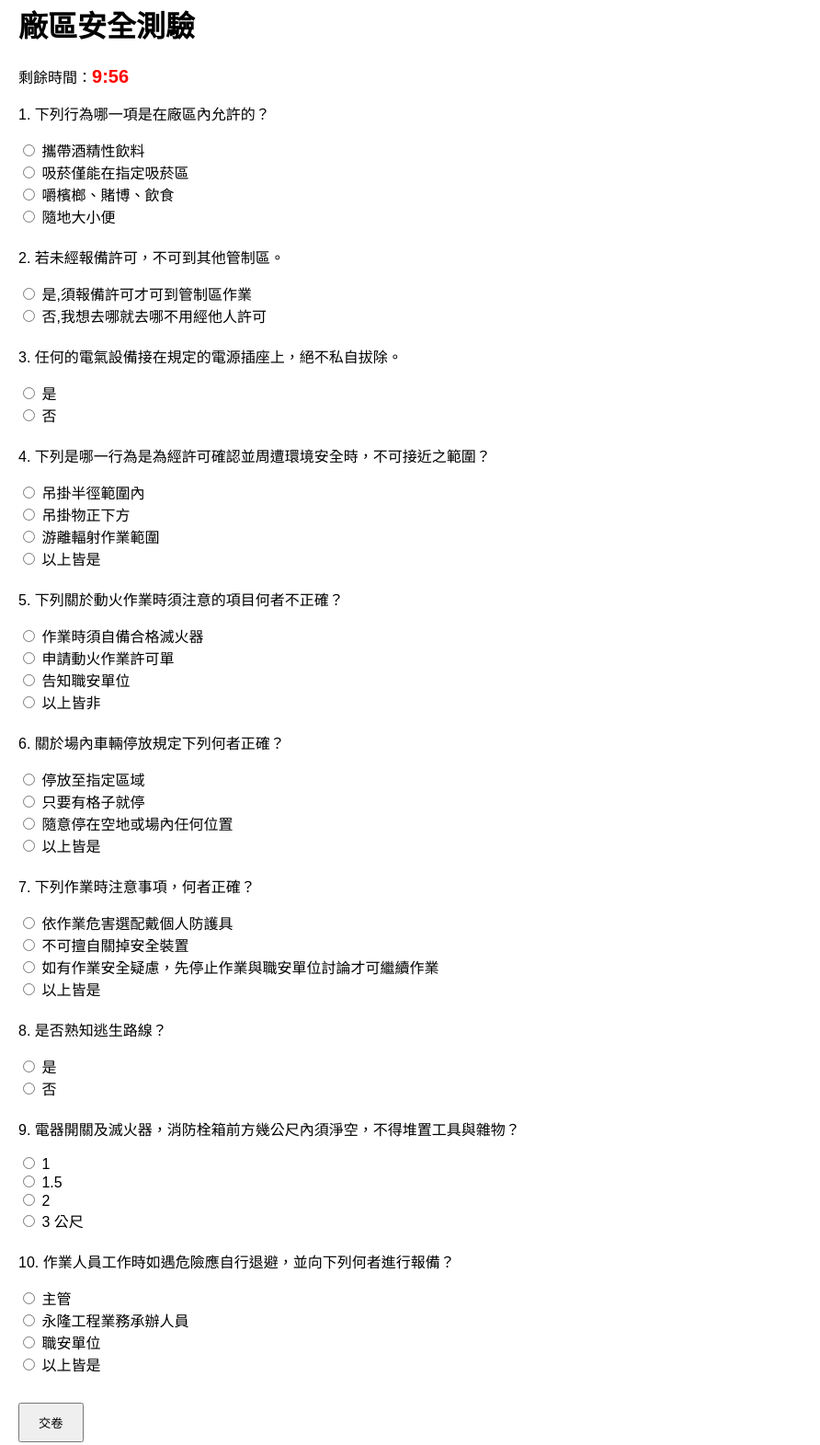
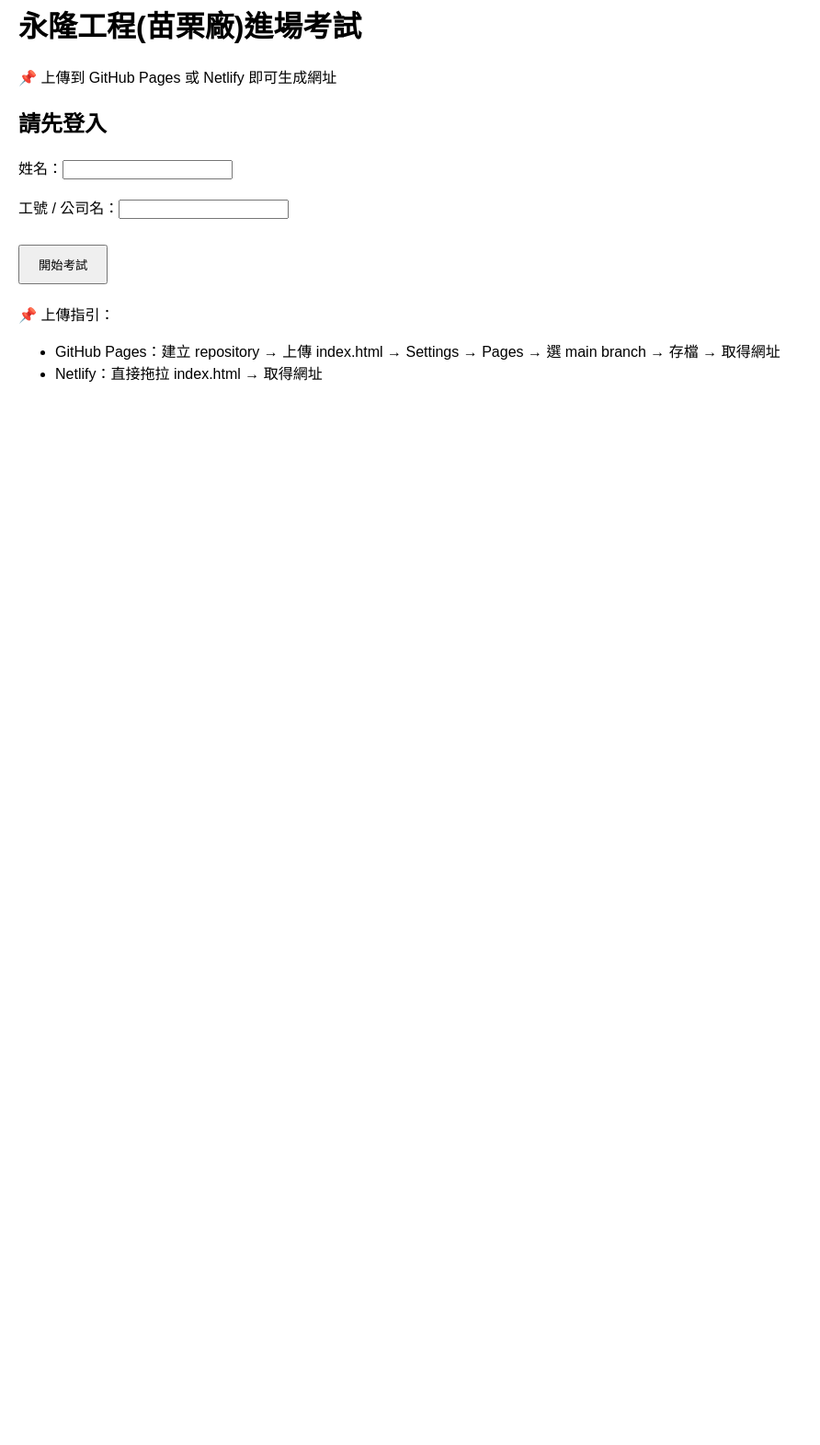
Before and after one commit to ret1508/YLM, a plain HTML site: page index.html in a window 1280 px wide. Shown: the part 18-1589 px from the top of the page at 92% size, without its empty margins (0-892 px from the left). After the commit the page ends 800 px from the top, so only its background shows below. Drawn offline with Linux system fonts and the light colour scheme.

Commit message:
Update index.html

```diff
--- a/index.html
+++ b/index.html
@@ -2,18 +2,31 @@
 <html lang="zh-TW">
 <head>
   <meta charset="UTF-8">
-  <title>廠區安全測驗</title>
+  <title>永隆工程(苗栗廠)進場考試</title>
   <style>
     body { font-family: Arial, sans-serif; margin: 20px; }
+    .hidden { display: none; }
     .question { margin-bottom: 20px; }
     button { padding: 10px 20px; margin-top: 10px; }
     #timer { font-size: 20px; font-weight: bold; color: red; }
-    .correct { color: green; font-weight: bold; }
-    .wrong { color: red; font-weight: bold; }
   </style>
 </head>
 <body>
-  <h1>廠區安全測驗</h1>
+  <h1>永隆工程(苗栗廠)進場考試</h1>
+
+  <p>📌 上傳到 GitHub Pages 或 Netlify 即可生成網址</p>
+
+  <!-- 登入頁 -->
+  <div id="loginSection">
+    <h2>請先登入</h2>
+    <label>姓名：<input type="text" id="name"></label><br><br>
+    <label>工號 / 公司名：<input type="text" id="employeeId"></label><br><br>
+    <button onclick="startQuiz()">開始考試</button>
+  </div>
+
+  <!-- 考試頁 -->
+  <div id="quizSection" class="hidden">
+    <p>考生姓名：<span id="displayName"></span>　工號/公司名：<span id="displayId"></span></p>
     <p>剩餘時間：<span id="timer">10:00</span></p>
 
     <form id="quizForm">
@@ -25,170 +38,58 @@
         <label><input type="radio" name="q1" value="C"> 嚼檳榔、賭博、飲食</label><br>
         <label><input type="radio" name="q1" value="D"> 隨地大小便</label>
       </div>
-
-    <!-- 題目 2 -->
-    <div class="question">
-      <p>2. 若未經報備許可，不可到其他管制區。</p>
-      <label><input type="radio" name="q2" value="A"> 是,須報備許可才可到管制區作業</label><br>
-      <label><input type="radio" name="q2" value="B"> 否,我想去哪就去哪不用經他人許可</label>
+      <!-- 題目 2-10 可依需求添加 -->
+      <button type="button" onclick="submitQuiz()">交卷</button>
+    </form>
   </div>
 
-    <!-- 題目 3 -->
-    <div class="question">
-      <p>3. 任何的電氣設備接在規定的電源插座上，絕不私自拔除。</p>
-      <label><input type="radio" name="q3" value="A"> 是</label><br>
-      <label><input type="radio" name="q3" value="B"> 否</label>
-    </div>
-
-    <!-- 題目 4 -->
-    <div class="question">
-      <p>4. 下列是哪一行為是為經許可確認並周遭環境安全時，不可接近之範圍？</p>
-      <label><input type="radio" name="q4" value="A"> 吊掛半徑範圍內</label><br>
-      <label><input type="radio" name="q4" value="B"> 吊掛物正下方</label><br>
-      <label><input type="radio" name="q4" value="C"> 游離輻射作業範圍</label><br>
-      <label><input type="radio" name="q4" value="D"> 以上皆是</label>
-    </div>
-
-    <!-- 題目 5 -->
-    <div class="question">
-      <p>5. 下列關於動火作業時須注意的項目何者不正確？</p>
-      <label><input type="radio" name="q5" value="A"> 作業時須自備合格滅火器</label><br>
-      <label><input type="radio" name="q5" value="B"> 申請動火作業許可單</label><br>
-      <label><input type="radio" name="q5" value="C"> 告知職安單位</label><br>
-      <label><input type="radio" name="q5" value="D"> 以上皆非</label>
-    </div>
-
-    <!-- 題目 6 -->
-    <div class="question">
-      <p>6. 關於場內車輛停放規定下列何者正確？</p>
-      <label><input type="radio" name="q6" value="A"> 停放至指定區域</label><br>
-      <label><input type="radio" name="q6" value="B"> 只要有格子就停</label><br>
-      <label><input type="radio" name="q6" value="C"> 隨意停在空地或場內任何位置</label><br>
-      <label><input type="radio" name="q6" value="D"> 以上皆是</label>
-    </div>
-
-    <!-- 題目 7 -->
-    <div class="question">
-      <p>7. 下列作業時注意事項，何者正確？</p>
-      <label><input type="radio" name="q7" value="A"> 依作業危害選配戴個人防護具</label><br>
-      <label><input type="radio" name="q7" value="B"> 不可擅自關掉安全裝置</label><br>
-      <label><input type="radio" name="q7" value="C"> 如有作業安全疑慮，先停止作業與職安單位討論才可繼續作業</label><br>
-      <label><input type="radio" name="q7" value="D"> 以上皆是</label>
-    </div>
-
-    <!-- 題目 8 -->
-    <div class="question">
-      <p>8. 是否熟知逃生路線？</p>
-      <label><input type="radio" name="q8" value="A"> 是</label><br>
-      <label><input type="radio" name="q8" value="B"> 否</label>
-    </div>
-
-    <!-- 題目 9 -->
-    <div class="question">
-      <p>9. 電器開關及滅火器，消防栓箱前方幾公尺內須淨空，不得堆置工具與雜物？</p>
-      <label><input type="radio" name="q9" value="A"> 1</label><br>
-      <label><input type="radio" name="q9" value="B"> 1.5</label><br>
-      <label><input type="radio" name="q9" value="C"> 2</label><br>
-      <label><input type="radio" name="q9" value="D"> 3 公尺</label>
-    </div>
-
-    <!-- 題目 10 -->
-    <div class="question">
-      <p>10. 作業人員工作時如遇危險應自行退避，並向下列何者進行報備？</p>
-      <label><input type="radio" name="q10" value="A"> 主管</label><br>
-      <label><input type="radio" name="q10" value="B"> 永隆工程業務承辦人員</label><br>
-      <label><input type="radio" name="q10" value="C"> 職安單位</label><br>
-      <label><input type="radio" name="q10" value="D"> 以上皆是</label>
-    </div>
-
-    <button type="button" onclick="submitQuiz()">交卷</button>
-    <button type="button" id="retryBtn" style="display:none;" onclick="resetQuiz()">重新測驗</button>
-  </form>
-
+  <!-- 成績頁 -->
   <h2 id="result"></h2>
 
+  <p>📌 上傳指引：</p>
+  <ul>
+    <li>GitHub Pages：建立 repository → 上傳 index.html → Settings → Pages → 選 main branch → 存檔 → 取得網址</li>
+    <li>Netlify：直接拖拉 index.html → 取得網址</li>
+  </ul>
+
   <script>
-    const answers = {
-      q1: "B",
-      q2: "A",
-      q3: "A",
-      q4: "D",
-      q5: "D",
-      q6: "A",
-      q7: "D",
-      q8: "A",
-      q9: "A",
-      q10: "D"
-    };
+    let timeLeft = 10 * 60;
+    let submitted = false;
+    let timer;
 
-    let submitted = false;
-    let timeLeft = 10 * 60;
-    let timer;
+    const answers = { q1: "B" /*, q2-q10 依需求添加 */ };
+
+    function startQuiz() {
+      const name = document.getElementById("name").value.trim();
+      const id = document.getElementById("employeeId").value.trim();
+      if (!name || !id) { alert("請輸入姓名與工號/公司名！"); return; }
+      document.getElementById("loginSection").classList.add("hidden");
+      document.getElementById("quizSection").classList.remove("hidden");
+      document.getElementById("displayName").innerText = name;
+      document.getElementById("displayId").innerText = id;
+      timer = setInterval(() => {
+        let minutes = Math.floor(timeLeft / 60);
+        let seconds = timeLeft % 60;
+        document.getElementById("timer").textContent = `${minutes}:${seconds < 10 ? "0" : ""}${seconds}`;
+        if (timeLeft <= 0) { clearInterval(timer); submitQuiz(); alert("時間到！已自動交卷。"); }
+        timeLeft--;
+      }, 1000);
+    }
 
     function submitQuiz() {
       if (submitted) return;
       submitted = true;
-
       let score = 0;
-
+      let total = Object.keys(answers).length;
       for (let key in answers) {
         const selected = document.querySelector(`input[name="${key}"]:checked`);
-        if (selected && selected.value === answers[key]) {
-          score++;
-          selected.parentElement.classList.add("correct");
-        } else {
-          if (selected) {
-            selected.parentElement.classList.add("wrong");
+        if (selected && selected.value === answers[key]) score++;
       }
-          const correct = document.querySelector(`input[name="${key}"][value="${answers[key]}"]`);
-          if (correct) correct.parentElement.classList.add("correct");
+      const name = document.getElementById("name").value.trim();
+      const id = document.getElementById("employeeId").value.trim();
+      document.getElementById("result").innerText = `考生：${name}（${id}）\n分數：${score}/${total}\n${score===total?"✅ 合格":"❌ 不合格，請重考"}`;
+      document.querySelectorAll("input[type=radio]").forEach(r => r.disabled = true);
     }
-      }
-
-      const resultText = score === 10
-        ? `你的分數：${score}/10 ✅ 全對，及格！🎉`
-        : `你的分數：${score}/10 ❌ 未及格，必須全對才及格`;
-
-      document.getElementById("result").innerText = resultText;
-
-      document.querySelectorAll("input[type=radio]").forEach(r => r.disabled = true);
-      document.getElementById("retryBtn").style.display = "inline-block";
-    }
-
-    function startTimer() {
-      timeLeft = 10 * 60;
-      const timerElement = document.getElementById("timer");
-      timer = setInterval(() => {
-        let minutes = Math.floor(timeLeft / 60);
-        let seconds = timeLeft % 60;
-        timerElement.textContent =
-          `${minutes}:${seconds < 10 ? "0" : ""}${seconds}`;
-
-        if (timeLeft <= 0) {
-          clearInterval(timer);
-          submitQuiz();
-          alert("時間到！已自動交卷。");
-        }
-        timeLeft--;
-      }, 1000);
-    }
-
-    function resetQuiz() {
-      clearInterval(timer);
-      submitted = false;
-      document.getElementById("result").innerText = "";
-      document.getElementById("retryBtn").style.display = "none";
-
-      document.querySelectorAll("input[type=radio]").forEach(r => {
-        r.checked = false;
-        r.disabled = false;
-        r.parentElement.classList.remove("correct", "wrong");
-      });
-
-      startTimer();
-    }
-
-    startTimer();
   </script>
 </body>
 </html>
```
Lines whose indentation alone changed are shown as unchanged.
